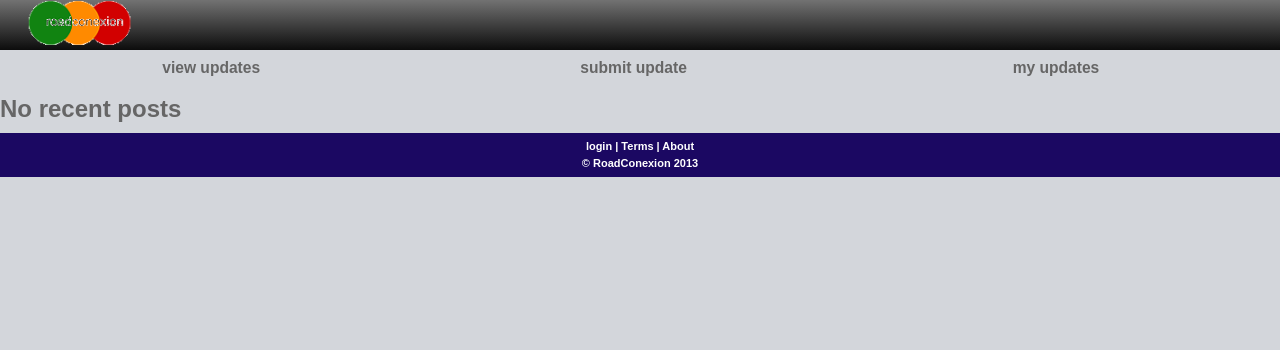
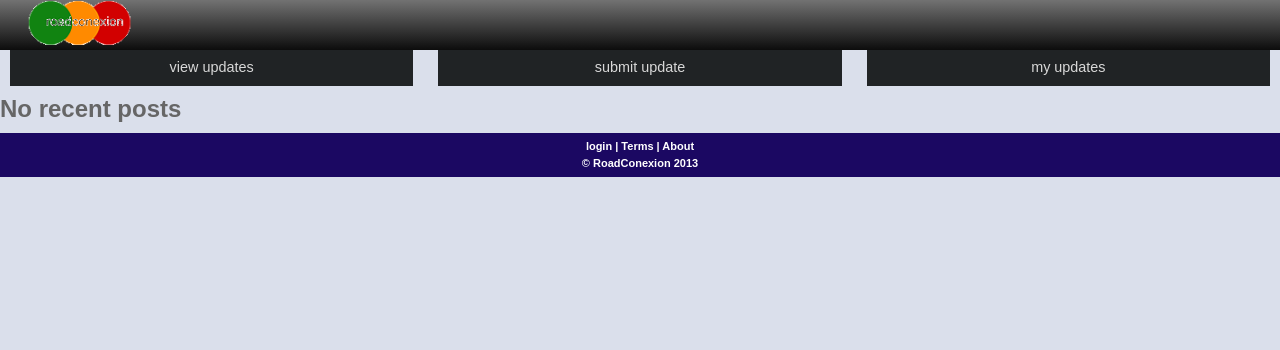
Before and after one commit to lynnUg/roadconexion_mobile_site, a Django app: page /search/ in a window 1280 px wide. Shown: the top 350 px of the page. Run offline with Django 3.2, Linux system fonts and the light colour scheme; data that the repository does not hold is empty; some libraries are stand-ins or nearby versions.

Commit message:
Changed menu and background

```diff
--- a/static/css/style3.css
+++ b/static/css/style3.css
@@ -1,4 +1,4 @@
-html, body { margin: 0; padding: 0; color: #666; background: #d3d6db; font-size: 12px; font-family: Arial, Helvetica, sans-serif; line-height: 1.3em; -webkit-text-size-adjust: none; }
+html, body { margin: 0; padding: 0; color: #666; background: #DADFEB; font-size: 12px; font-family: Arial, Helvetica, sans-serif; line-height: 1.3em; -webkit-text-size-adjust: none; }
 input, select, textarea { font-size: 95%; font-family: Arial, Helvetica, sans-serif; }
 a { color:#1B0862; text-decoration: none; }
 br { color:#780000 ;  }
@@ -52,18 +52,25 @@ pre {line-height: 80%;padding: 5px;overflow: auto;color:#1B0862 ;font-family: Ar
 	clear: both;
 	position: relative;
 	height: 35px;
+	margin: 0 10px;
 }
 
 	#menu a {
-    width: 31%;
+	    width: 32%;
 	    float: left;
 	    display: block;
-    font-size: 1.3em;
-    font-weight: bold;
+	    font-size: 1.2em;
 	    padding: 10px 0;
 	    text-align: center;
-    color: #666;
+	    color: #D8D8D8;
 	    margin: 0 1% 0;
+	    background: #202325;
+	}
+	#menu a:first-child {
+	    margin-left: 0;
+	}
+	#menu a:last-child {
+	    margin-right: 0px;
 	}
 #sort{
 
@@ -99,6 +106,7 @@ pre {line-height: 80%;padding: 5px;overflow: auto;color:#1B0862 ;font-family: Ar
 .search {
     clear: both;
     margin: 10px;
+    height: 60px;
 }
 	.search label {
 	    display: block;
@@ -110,7 +118,8 @@ pre {line-height: 80%;padding: 5px;overflow: auto;color:#1B0862 ;font-family: Ar
 		width: 73%;
 		padding: 10px 1%;
 		float: left;
-		border: none;
+		border: solid 0px;
+
 }
 	.search input:focus {
 	    border: none;
```
Lines whose indentation alone changed are shown as unchanged.
